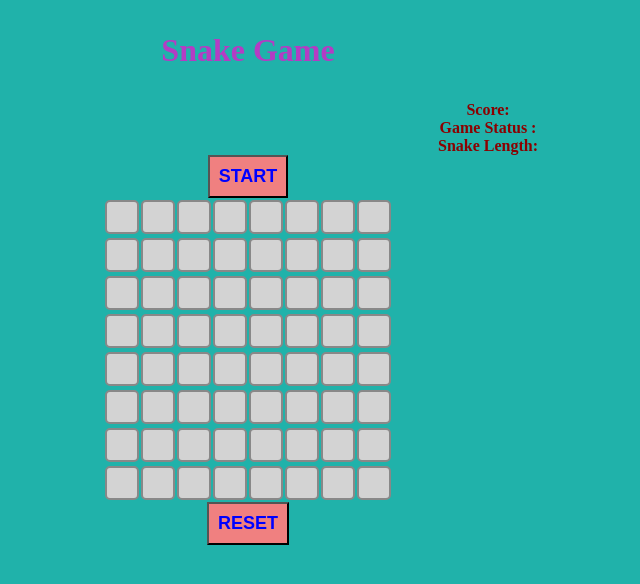
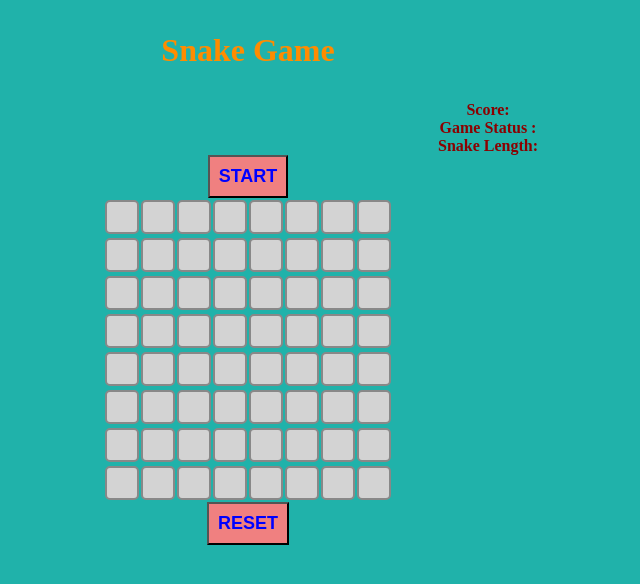
Before and after one commit to SravanthiN4/snakegame, a plain HTML site: page index.html in a window 1280 px wide. Shown: the whole page, without its empty margins (392-1032 px from the left). Drawn offline with Linux system fonts and the light colour scheme.

Commit message:
updated css

```diff
--- a/style.css
+++ b/style.css
@@ -20,6 +20,7 @@ body{
     text-align: center;
     font-size: xx-large;
     margin: 1em;
+    color: darkorange
 }
 #messages{
     color: darkred;
```
